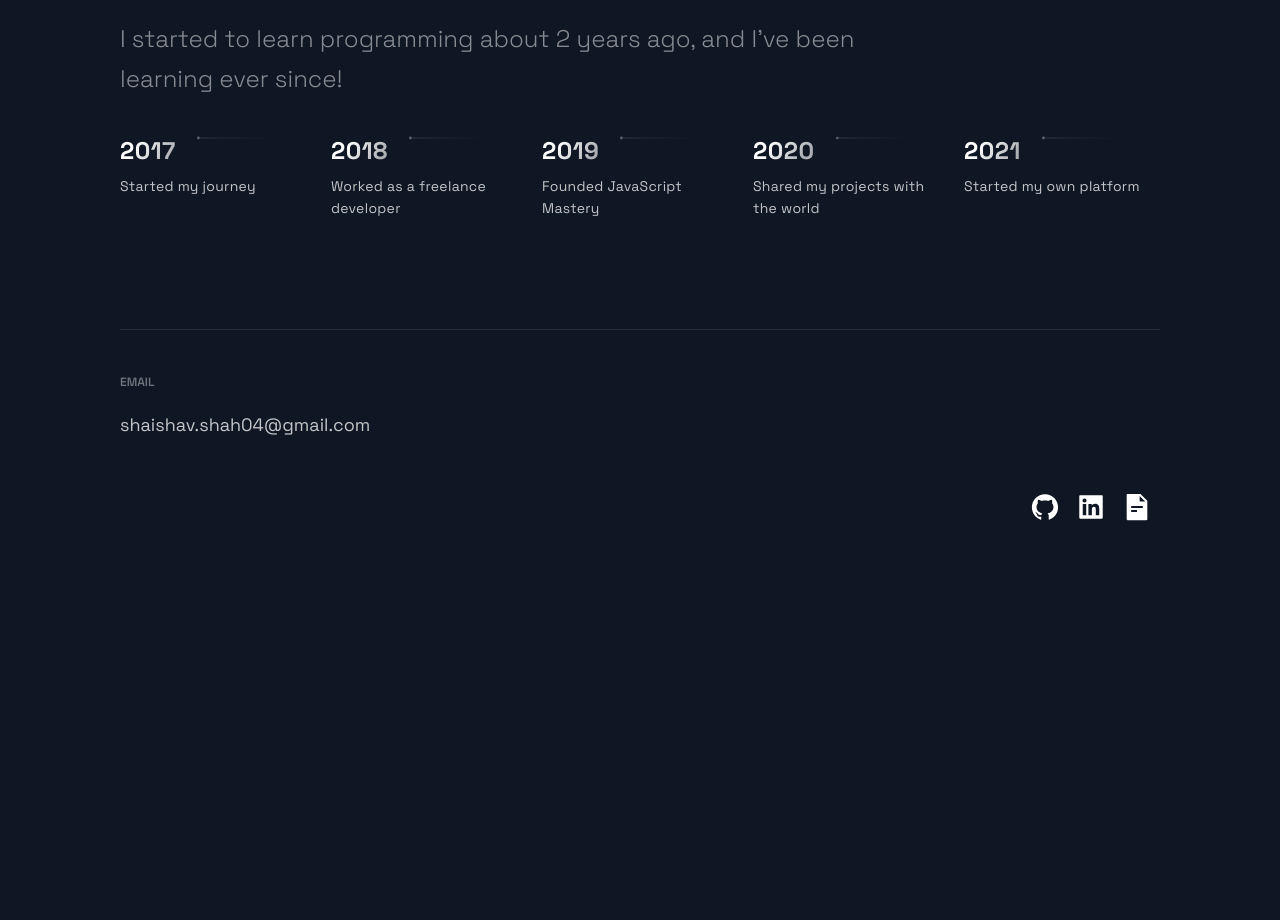
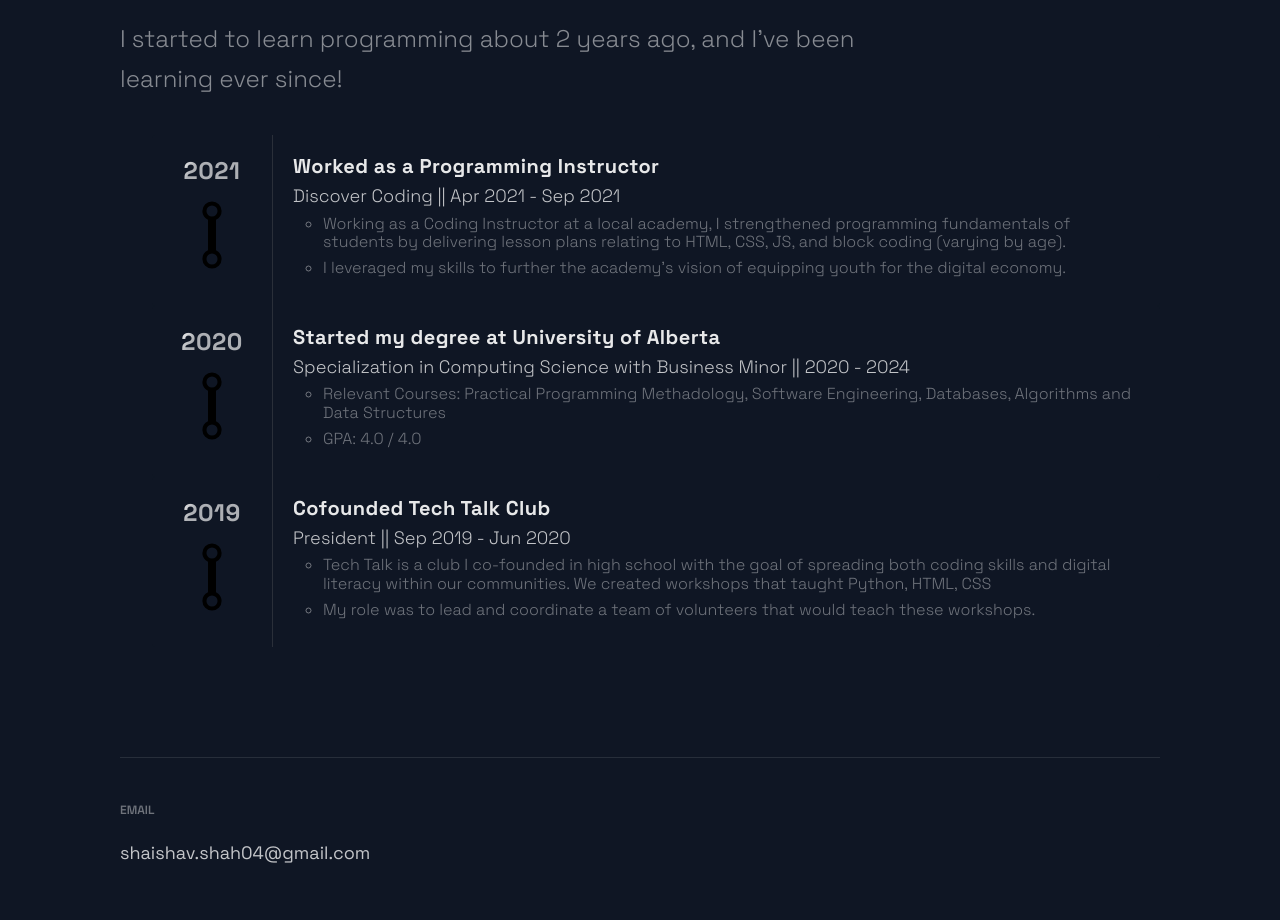
Before and after one commit to ShaishavShah04/ShaishavShah04.github.io, a Next.js app: page / in a window 1280 px wide. Shown: the part 4500-5420 px from the top of the page. Before the commit the page ends 5084 px from the top, so only its background shows below. Built offline with nearby package versions, Linux system fonts and the light colour scheme.

Commit message:
Finished the timeline section.

```diff
--- a/src/components/TimeLine/TimeLine.js
+++ b/src/components/TimeLine/TimeLine.js
@@ -1,45 +1,11 @@
 import React, { useState, useRef, useEffect } from 'react';
 
-import { CarouselButton, CarouselButtonDot, CarouselButtons, CarouselContainer, CarouselItem, CarouselItemImg, CarouselItemText, CarouselItemTitle, CarouselMobileScrollNode } from './TimeLineStyles';
+import { CarouselContainer, CarouselItem, CarouselItemText, CarouselItemTitle, RightSideBox, LeftSideBox, TheOtherTitle, TheOtherSubTitle, TheOtherText, List } from './TimeLineStyles';
 import { Section, SectionDivider, SectionText, SectionTitle } from '../../styles/GlobalComponents';
 import { TimeLineData } from '../../constants/constants';
 
-const TOTAL_CAROUSEL_COUNT = TimeLineData.length;
 
 const Timeline = () => {
-  const [activeItem, setActiveItem] = useState(0);
-  const carouselRef = useRef();
-
-  const scroll = (node, left) => {
-    return node.scrollTo({ left, behavior: 'smooth' });
-  }
-
-  const handleClick = (e, i) => {
-    e.preventDefault();
-
-    if (carouselRef.current) {
-      const scrollLeft = Math.floor(carouselRef.current.scrollWidth * 0.7 * (i / TimeLineData.length));
-
-      scroll(carouselRef.current, scrollLeft);
-    }
-  }
-
-  const handleScroll = () => {
-    if (carouselRef.current) {
-      const index = Math.round((carouselRef.current.scrollLeft / (carouselRef.current.scrollWidth * 0.7)) * TimeLineData.length);
-
-      setActiveItem(index);
-    }
-  }
-
-  // snap back to beginning of scroll when window is resized
-  // avoids a bug where content is covered up if coming from smaller screen
-  useEffect(() => {
-    const handleResize = () => {
-      scroll(carouselRef.current, 0);
-    }
-    window.addEventListener('resize', handleResize);
-  }, []);
 
   return (
     <Section id="about">
@@ -47,68 +13,28 @@ const Timeline = () => {
       <br />
       <SectionTitle>Time Line</SectionTitle>
       <SectionText>I started to learn programming about 2 years ago, and I've been learning ever since!</SectionText>
-      <CarouselContainer ref={carouselRef} onScroll={handleScroll}>
+      <CarouselContainer>
         <>
           {TimeLineData.map((item, index)=>(
-            <CarouselMobileScrollNode key={index} final={index === TOTAL_CAROUSEL_COUNT - 1}>
-              <CarouselItem
-                index={index}
-                id={`carousel__item-${index}`}
-                active={activeItem}
-                onClick={e => handleClick(e, index)}
-              >
-                <CarouselItemTitle>
-                  {item.year}
-                  <CarouselItemImg
-                    width="208"
-                    height="6"
-                    viewBox="0 0 208 6"
-                    fill="none"
-                    xmlns="http://www.w3.org/2000/svg">
-                    <path
-                      fillRule="evenodd"
-                      clipRule="evenodd"
-                      d="M2.5 5.5C3.88071 5.5 5 4.38071 5 3V3.5L208 3.50002V2.50002L5 2.5V3C5 1.61929 3.88071 0.5 2.5 0.5C1.11929 0.5 0 1.61929 0 3C0 4.38071 1.11929 5.5 2.5 5.5Z"
-                      fill="url(#paint0_linear)"
-                      fillOpacity="0.33"
-                    />
-                    <defs>
-                      <linearGradient
-                        id="paint0_linear"
-                        x1="-4.30412e-10"
-                        y1="0.5"
-                        x2="208"
-                        y2="0.500295"
-                        gradientUnits="userSpaceOnUse">
-                        <stop stopColor="white" />
-                        <stop
-                          offset="0.79478"
-                          stopColor="white"
-                          stopOpacity="0"
-                        />
-                      </linearGradient>
-                    </defs>
-                  </CarouselItemImg>
-                  </CarouselItemTitle>
-                  <CarouselItemText>{item.text}</CarouselItemText>
-              </CarouselItem>
-            </CarouselMobileScrollNode>
+            <CarouselItem key={index}>
+              <RightSideBox>
+                <CarouselItemTitle>{item.year}</CarouselItemTitle>
+                <img src="./media/line.svg" />
+              </RightSideBox>
+              <LeftSideBox>
+                <TheOtherTitle bold >{item.text}</TheOtherTitle>
+                <TheOtherSubTitle >{item.subtitle}</TheOtherSubTitle>
+                <List>
+                  {item.details.map((detail, i)=>(
+                    <TheOtherText key={i}>{detail}</TheOtherText>
+                  ))}
+                </List>
+              </LeftSideBox>
+            </CarouselItem>
           ))}
         </>
       </CarouselContainer>
-      <CarouselButtons>
-        {TimeLineData.map((item, index) => (
-          <CarouselButton
-            key={index}
-            index={index}
-            active={activeItem}
-            onClick={e => handleClick(e, index)}
-            type="button"
-          >
-            <CarouselButtonDot active={activeItem} />
-          </CarouselButton>
-        ))}
-      </CarouselButtons>
+
     </Section>
   );
 };
--- a/src/components/TimeLine/TimeLineStyles.js
+++ b/src/components/TimeLine/TimeLineStyles.js
@@ -1,75 +1,126 @@
 
 import styled from 'styled-components'
 
-export const CarouselContainer = styled.ul`
+export const CarouselContainer = styled.div`
   max-width: 1040px;
   background: #0F1624;
   padding: 0rem;
-  list-style:none;
   display: flex;
+  flex-direction: column;
   justify-content: space-between;
   /* overflow-x: hidden; */
-
   margin-left: 32px;
-  &:first-of-type{
+  margin-bottom: 80px;
+  @media ${props => props.theme.breakpoints.sm} {
     margin-left: 0px;
-  }
-
-  margin-bottom: 80px;
-
-  //remove scrollbar
-  scrollbar-width: none;
-   &::-webkit-scrollbar {
-     display: none;
-   }
-
-  @media ${props => props.theme.breakpoints.sm} {
-    overflow-x: scroll;
-    -webkit-overflow-scrolling: touch;
-    scroll-snap-type: x mandatory;
-    touch-action: pan-x;
-    justify-content: initial;
-    margin-bottom: 8px;
-  }
-`
-export const CarouselMobileScrollNode = styled.div`
-  @media ${props => props.theme.breakpoints.sm} {
-    display: flex;
-    min-width: ${({ final }) => final ? `120%;` : `min-content`}
   }
 `
 
 export const CarouselItem = styled.div`
+  display: flex;
+  flex-direction: row;
   background: #0F1624;
   border-radius: 3px;
-  max-width: 196px;
 
   @media ${props => props.theme.breakpoints.md} {
-    max-width: 124px;
   }
 
   @media ${props => props.theme.breakpoints.sm} {
-    margin-left: 32px;
-    min-width: 120px;
     background: #0E131F;
     padding: 4px;
     align-content: start;
-    scroll-snap-align: start;
     border-radius: 3px;
     overflow: visible;
     position: relative;
     height: fit-content;
+  }
+`
 
-    ${(props) => props.active === props.index ? `opacity: 1` : `opacity: 0.5`};
+export const RightSideBox = styled.div`
+  display: flex;
+  flex-direction: column;
+  padding: 2rem;
+  border-right: 1px solid rgb(105,105,105,0.3);
+
+  @media ${props => props.theme.breakpoints.md} {
+    width: 80px;
+  }
+`;
+
+export const LeftSideBox = styled.div`
+  display: flex;
+  flex-direction: column;
+  padding: 2rem;
+  width: 100%;
+
+  @media ${props => props.theme.breakpoints.md} {
+    padding: 10px;
+  }
+
+`;
+
+export const TheOtherTitle = styled.h5`
+  font-weight: "bold";
+  font-size: 20px;
+  letter-spacing: 0.02em;
+  margin-bottom: 8px;
+  color: rgba(255, 255, 255, 0.9);
+
+  @media ${props => props.theme.breakpoints.md} {
+    font-size: 18px;
+    margin-bottom: 4px;
+  }
+
+  @media ${props => props.theme.breakpoints.sm} {
+    font-size: 14px;
+  }
+`
+
+export const TheOtherSubTitle = styled.h6`
+  font-weight: 200;
+  font-size: 18px;
+  margin-bottom: 8px;
+  color: rgba(255, 255, 255, 0.75);
+
+  @media ${props => props.theme.breakpoints.md} {
+    font-size: 16px;
+    margin-bottom: 4px;
+  }
+
+  @media ${props => props.theme.breakpoints.sm} {
+    font-size: 12px;
+  }
+`
+export const List = styled.ul`
+  margin-left: 30px;
+`;
+
+export const TheOtherText = styled.li`
+  font-weight: 200;
+  list-style-type: circle;
+  font-size: 16px;
+  margin-bottom: 8px;
+  color: rgba(255, 255, 255, 0.4);
+
+  @media ${props => props.theme.breakpoints.md} {
+    font-size: 14px;
+    margin-bottom: 4px;
+  }
+
+  @media ${props => props.theme.breakpoints.sm} {
+    font-size: 10px;
   }
 `
 
 export const CarouselItemTitle = styled.h4`
+  text-align: center;
   font-weight: bold;
   font-size: 24px;
   line-height: 32px;
   letter-spacing: 0.02em;
   display: flex;
+  flex-direction: column;
+  width: 80px;
   /* This gradient is different due to the size of the Title container, it must transition sooner to be visible on the text */
   background: linear-gradient(121.57deg, #FFFFFF 10%, rgba(255, 255, 255, 0.66) 30.15%);
   -webkit-background-clip: text;
@@ -80,6 +131,7 @@ export const CarouselItemTitle = styled.h4`
     font-size: 20px;
     line-height: 28px;
     margin-bottom: 4px;
+    width: 50px;
   }
 
   @media ${props => props.theme.breakpoints.sm} {
@@ -87,68 +139,8 @@ export const CarouselItemTitle = styled.h4`
     line-height: 24px;
   }
 `
-export const CarouselItemImg = styled.svg`
-  margin-left: 21px;
-  -webkit-mask-image: linear-gradient(to right, rgba(0,0,0,1), rgba(0,0,0,0));
-  width: 100%;
 
-  @media ${props => props.theme.breakpoints.sm} {
-    -webkit-mask-image: none;
-    margin-left: 16px;
-    overflow: visible;
-  }
-`
-
-export const CarouselItemText = styled.p`
-  font-size: 14px;
-  line-height: 22px;
-  letter-spacing: 0.02em;
-  color: rgba(255, 255, 255, 0.75);
-  padding-right: 16px;
-
-  @media ${props => props.theme.breakpoints.md} {
-    font-size: 12px;
-    line-height: 18px;
-    padding-right: 32px;
-  }
-  @media ${props => props.theme.breakpoints.sm} {
-    font-size: 10px;
-    line-height: 16px;
-    padding-right: 0;
-  }
-`
-export const CarouselButtons = styled.div`
-  width: 288px;
-
-  display: none;
-  visibility: hidden;
-
-  @media ${props => props.theme.breakpoints.sm} {
-    display: flex;
-    visibility: visible;
-    margin-bottom: 48px;
-  }
-`
-
-export const CarouselButton = styled.button`
-  box-sizing: border-box;
-  background: none;
-  padding: 4px;
-  border: none;
-  cursor: pointer;
-  margin-right: 4px;
-  opacity: ${(props) => props.active === props.index ? `1` : `.33`};
-  transform: ${(props) => props.active === props.index ? `scale(1.6)` : `scale(1)`};
-
-  &:focus {
-    outline: none;
-  }
-`
-
-export const CarouselButtonDot = styled.div`
-  background-color: white;
-  border-radius: 10px;
-  margin: auto;
-  width: 3px;
-  height: 3px;
-`
+export const TheDetails = styled.p`
+  color: whitesmoke;
+  font-size: 24px;
+`;
--- a/src/constants/constants.js
+++ b/src/constants/constants.js
@@ -35,11 +35,9 @@ export const projects = [
 ];
 
 export const TimeLineData = [
-  { year: 2017, text: 'Started my journey', },
-  { year: 2018, text: 'Worked as a freelance developer', },
-  { year: 2019, text: 'Founded JavaScript Mastery', },
-  { year: 2020, text: 'Shared my projects with the world', },
-  { year: 2021, text: 'Started my own platform', },
+  { year: 2021, text: 'Worked as a Programming Instructor', subtitle: 'Discover Coding || Apr 2021 - Sep 2021', details: ['Working as a Coding Instructor at a local academy, I strengthened programming fundamentals of students by delivering lesson plans relating to HTML, CSS, JS, and block coding (varying by age).','I leveraged my skills to further the academy\'s vision of equipping youth for the digital economy.'] },
+  { year: 2020, text: 'Started my degree at University of Alberta', subtitle: 'Specialization in Computing Science with Business Minor || 2020 - 2024', details: ['Relevant Courses: Practical Programming Methadology, Software Engineering, Databases, Algorithms and Data Structures','GPA: 4.0 / 4.0'] },
+  { year: 2019, text: 'Cofounded Tech Talk Club', subtitle: 'President || Sep 2019 - Jun 2020', details: ['Tech Talk is a club I co-founded in high school with the goal of spreading both coding skills and digital literacy within our communities. We created workshops that taught Python, HTML, CSS','My role was to lead and coordinate a team of volunteers that would teach these workshops.'] },
 ];
 
 // Set of projects
```
Also changed, not shown: public/media/line.svg (added).
